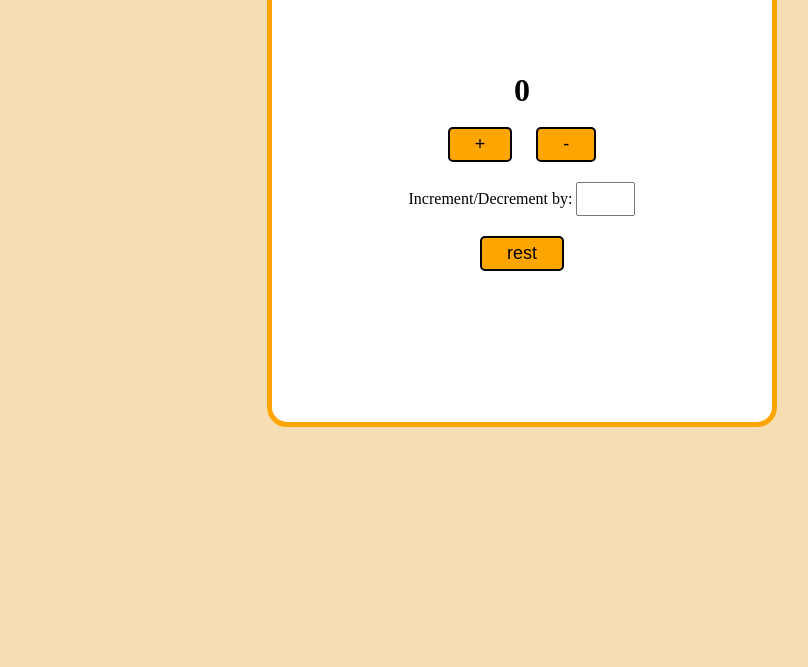
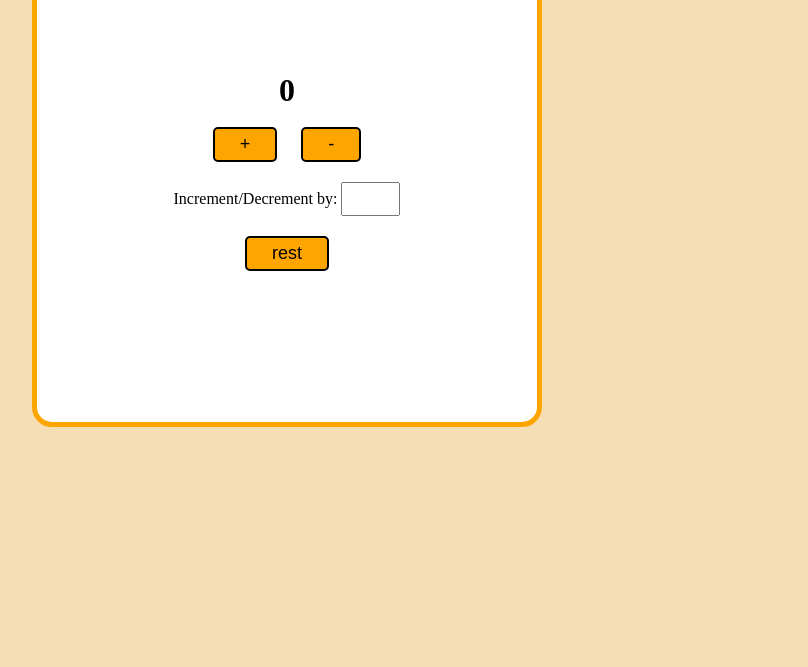
Before and after one commit to Swaraj-Bais/Counter_app, a plain HTML site: page index.html in a window 1280 px wide. Shown: the part 133-800 px from the top of the page, without its empty margins (353-1161 px from the left). Drawn offline with Linux system fonts and the light colour scheme.

Commit message:
Refactor style.css by removing redundant lines

```diff
--- a/style.css
+++ b/style.css
@@ -16,7 +16,6 @@ body{
     border:5px solid orange;
     border-radius: 20px;
     margin-top: 50px;
-    margin-left: 470px;
     background-color: white;
 }
 hr{
@@ -46,5 +45,4 @@ input{
 h1{
    position: relative;
    top:20px;
-
 }
```
